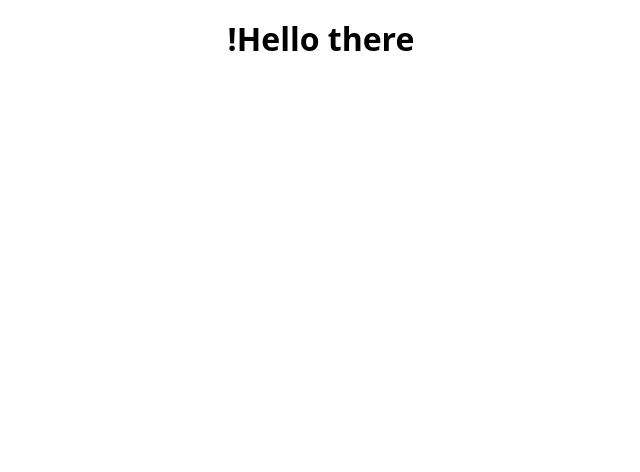
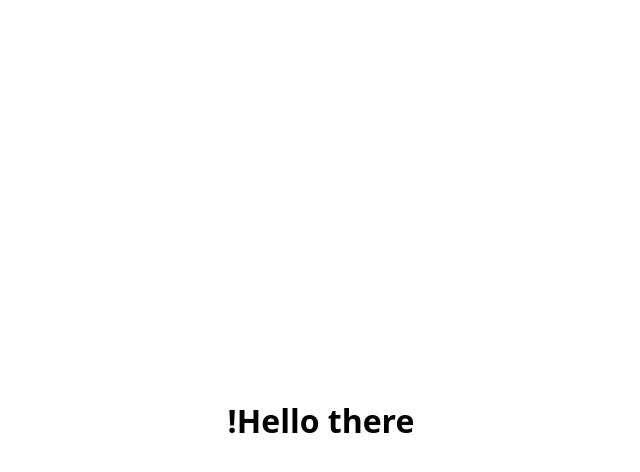
Before and after one commit to byteAndBait/WebPack-Template, a website built with webpack: page src/index.html in a window 1280 px wide. Shown: the whole page, without its empty margins (319-959 px from the left). Built offline with nearby package versions, Linux system fonts and the light colour scheme.

Commit message:
Add special classes

```diff
--- a/src/css/main.css
+++ b/src/css/main.css
@@ -1,3 +1,4 @@
+/* Global Rules */
 * {
   margin: 0;
   padding: 0;
@@ -20,6 +21,16 @@ body {
     "Helvetica Neue",
     sans-serif;
 }
-h1 {
-  text-align: center;
+
+/* Special Classes */
+.hidden {
+  display: none;
 }
+.absCenter {
+  position: absolute;
+  top: 50%;
+  left: 50%;
+  transform: translate(-50%, -50%);
+}
+
+/* Main Styling */
--- a/src/index.html
+++ b/src/index.html
@@ -1,12 +1,15 @@
 <!doctype html>
 <html lang="ar" dir="rtl">
+
 <head>
   <meta charset="UTF-8" />
   <meta name="viewport" content="width=device-width, initial-scale=1.0">
 </head>
+
 <body>
-  <h1>
+  <h1 class="absCenter">
     Hello there!
   </h1>
 </body>
+
 </html>
```
Lines whose indentation alone changed are shown as unchanged.
